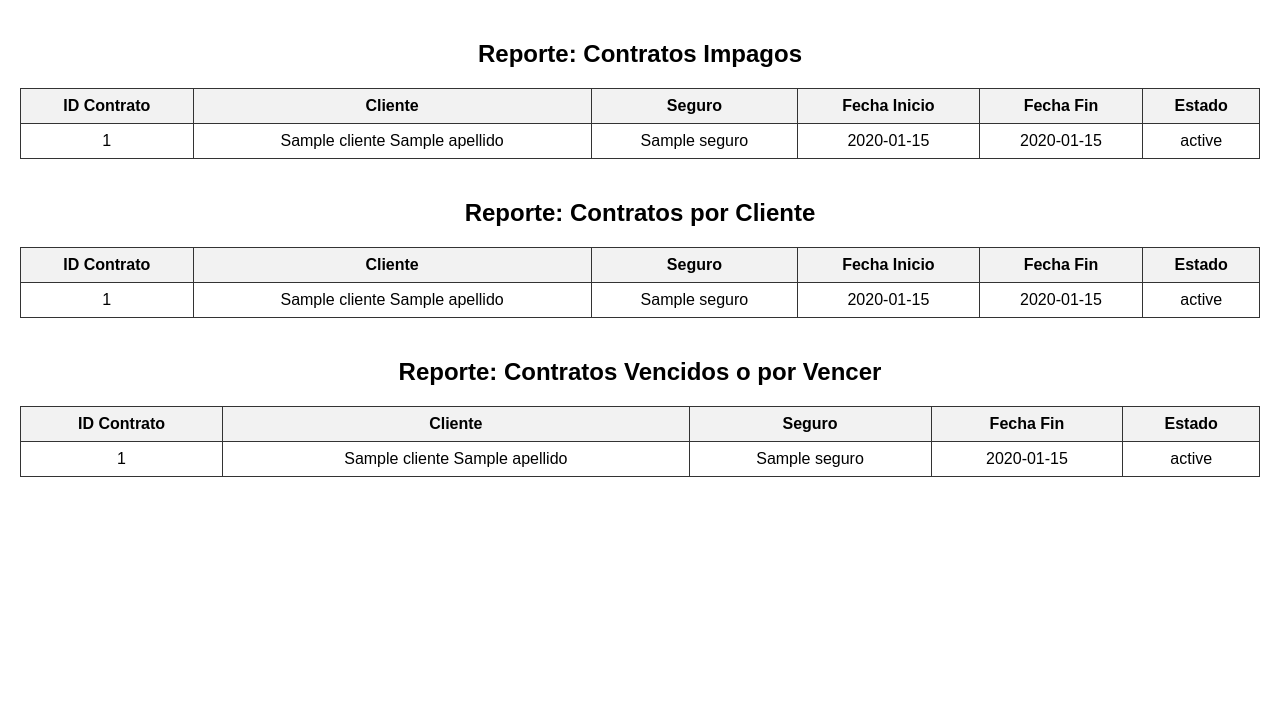
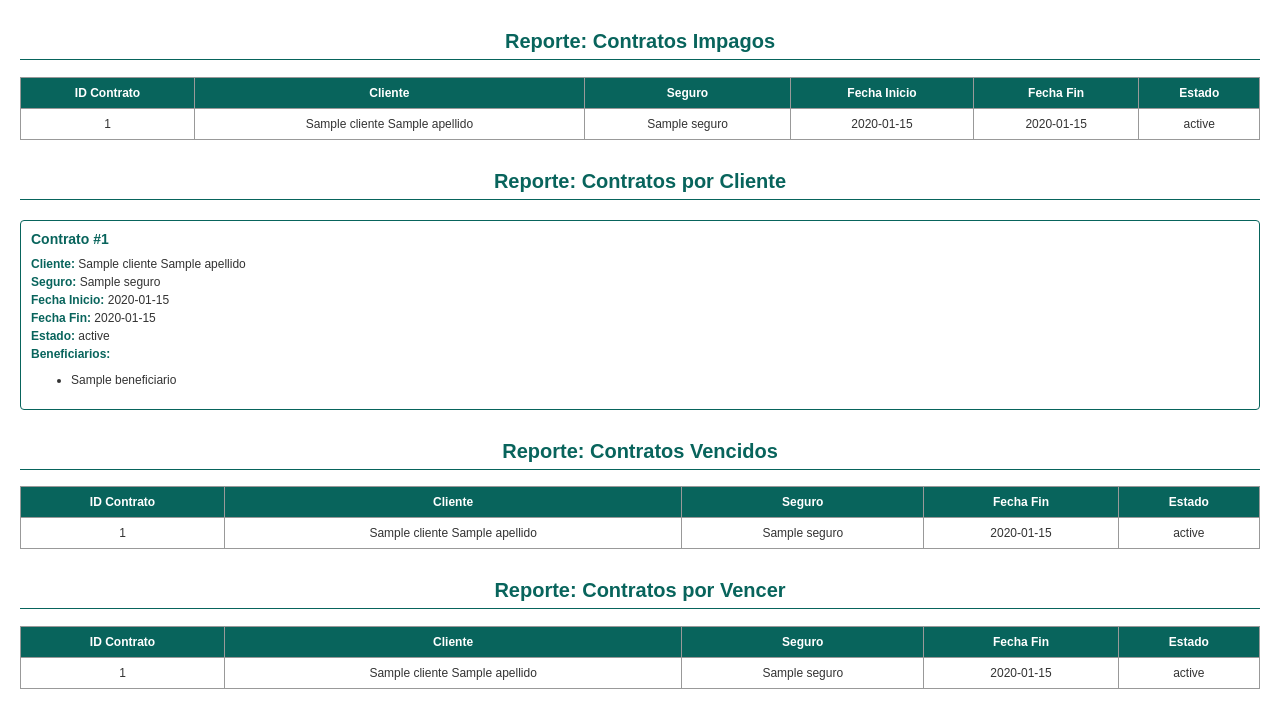
Before and after one commit to IsmaelSailema20/GestionSegurosBackend, a Spring app: template src/main/resources/templates/ReportesPlantilla.html in a window 1280 px wide. Shown: the top 728 px of the page. Run offline with Thymeleaf, Linux system fonts and the light colour scheme; the template is opened without the code that fills it: most values are stand-ins (such as "Sample title", 1, 10 or a date in 2020); data that the repository does not hold is empty; some of the project's set-up classes (security, data sources, template engines, error pages and the like) are left out, and stand-ins take their place.

Commit message:
reportes general y por agente de contratos

```diff
--- a/src/main/java/com/app/seguros/AplicacionSeguros/Config/SecurityConfig.java
+++ b/src/main/java/com/app/seguros/AplicacionSeguros/Config/SecurityConfig.java
@@ -45,7 +45,7 @@ public class SecurityConfig {
                                 .requestMatchers( "/Tarjetas/**").hasAuthority(Rol.Cliente.name())
                                 //.requestMatchers("/Pagos/**").hasAnyAuthority(Rol.Administrador.name(), Rol.Agente.name(),Rol.Cliente.name())
                                 .requestMatchers("/Pagos/**").permitAll()
-                                .requestMatchers("/pdf/Reportes").permitAll()
+                                .requestMatchers("/pdf/Reportes/**").permitAll()
                                 .anyRequest().authenticated()
                         )
                 .sessionManagement( sessionManager->
--- a/src/main/java/com/app/seguros/AplicacionSeguros/Services/ReportesPdfService.java
+++ b/src/main/java/com/app/seguros/AplicacionSeguros/Services/ReportesPdfService.java
@@ -25,10 +25,12 @@ public class ReportesPdfService {
     public byte[] generarContratoPdf(
             List<ContratoRespuestaDTO> listaImpagos,
             List<ContratoRespuestaDTO> listaPorCliente,
-            List<ContratoRespuestaDTO> listaVencidos
+            List<ContratoRespuestaDTO> listaVencidos,
+            List<ContratoRespuestaDTO> listaPorVencer
     ) throws Exception {
         // 1) Preparar el contexto Thymeleaf
         Context ctx = new Context();
+        ctx.setVariable("contratosPorVencer", listaPorVencer);
         ctx.setVariable("contratosImpagos", listaImpagos);
         ctx.setVariable("contratosPorCliente", listaPorCliente);
         ctx.setVariable("contratosVencidos", listaVencidos);
--- a/src/main/resources/templates/ReportesPlantilla.html
+++ b/src/main/resources/templates/ReportesPlantilla.html
@@ -3,21 +3,65 @@
 <head>
   <meta charset="UTF-8"/>
   <style>
-    body { font-family: Arial, sans-serif; margin: 20px; }
-    h2 { text-align: center; margin-top: 40px; }
+    body {
+      font-family: Arial, sans-serif;
+      margin: 20px;
+      color: #333333;
+      background-color: #ffffff;
+    }
+
+    h2 {
+      text-align: center;
+      margin-top: 30px;
+      font-size: 20px;
+      color: #08645c;
+      border-bottom: 1px solid #08645c;
+      padding-bottom: 6px;
+    }
+
     table {
       width: 100%;
       border-collapse: collapse;
+      margin-top: 15px;
+    }
+
+    th, td {
+      border: 1px solid #999999;
+      padding: 8px;
+      text-align: center;
+      font-size: 12px;
+    }
+
+    th {
+      background-color: #08645c;
+      color: #ffffff;
+    }
+
+    .card-container {
       margin-top: 20px;
+    }
+
+    .card {
+      border: 1px solid #08645c;
+      border-radius: 4px;
+      padding: 10px;
+      margin-bottom: 15px;
+      font-size: 12px;
       page-break-inside: avoid;
     }
-    th, td {
-      border: 1px solid #333;
-      padding: 8px;
-      text-align: center;
+
+    .card h3 {
+      margin: 0 0 10px 0;
+      font-size: 14px;
+      color: #08645c;
     }
-    th {
-      background-color: #f2f2f2;
+
+    .card p {
+      margin: 4px 0;
+    }
+
+    strong {
+      color: #08645c;
     }
   </style>
 </head>
@@ -53,33 +97,31 @@
 <!-- CONTRATOS POR CLIENTE -->
 <div th:if="${contratosPorCliente != null and !contratosPorCliente.isEmpty()}">
   <h2>Reporte: Contratos por Cliente</h2>
-  <table>
-    <thead>
-    <tr>
-      <th>ID Contrato</th>
-      <th>Cliente</th>
-      <th>Seguro</th>
-      <th>Fecha Inicio</th>
-      <th>Fecha Fin</th>
-      <th>Estado</th>
-    </tr>
-    </thead>
-    <tbody>
-    <tr th:each="c : ${contratosPorCliente}">
-      <td th:text="${c.id}"></td>
-      <td th:text="${c.cliente.nombre + ' ' + c.cliente.apellido}"></td>
-      <td th:text="${c.seguro.nombre}"></td>
-      <td th:text="${#dates.format(c.fechaInicio, 'yyyy-MM-dd')}"></td>
-      <td th:text="${#dates.format(c.fechaFin, 'yyyy-MM-dd')}"></td>
-      <td th:text="${c.estado}"></td>
-    </tr>
-    </tbody>
-  </table>
+
+  <div class="card-container">
+    <div th:each="c : ${contratosPorCliente}" class="card">
+      <h3>Contrato #<span th:text="${c.id}"></span></h3>
+      <p><strong>Cliente:</strong> <span th:text="${c.cliente.nombre + ' ' + c.cliente.apellido}"></span></p>
+      <p><strong>Seguro:</strong> <span th:text="${c.seguro.nombre}"></span></p>
+      <p><strong>Fecha Inicio:</strong> <span th:text="${#dates.format(c.fechaInicio, 'yyyy-MM-dd')}"></span></p>
+      <p><strong>Fecha Fin:</strong> <span th:text="${#dates.format(c.fechaFin, 'yyyy-MM-dd')}"></span></p>
+      <p><strong>Estado:</strong> <span th:text="${c.estado}"></span></p>
+      <div th:if="${c.beneficiarios != null and !c.beneficiarios.isEmpty()}">
+        <p><strong>Beneficiarios:</strong></p>
+        <ul>
+          <li th:each="b : ${c.beneficiarios}">
+            <span th:text="${b.nombre}"></span>
+          </li>
+        </ul>
+      </div>
+
+    </div>
+  </div>
 </div>
 
-<!-- CONTRATOS VENCIDOS O POR VENCER -->
+<!-- CONTRATOS VENCIDOS -->
 <div th:if="${contratosVencidos != null and !contratosVencidos.isEmpty()}">
-  <h2>Reporte: Contratos Vencidos o por Vencer</h2>
+  <h2>Reporte: Contratos Vencidos</h2>
   <table>
     <thead>
     <tr>
@@ -102,5 +144,30 @@
   </table>
 </div>
 
+<!-- CONTRATOS POR VENCER -->
+<div th:if="${contratosPorVencer != null and !contratosPorVencer.isEmpty()}">
+  <h2>Reporte: Contratos por Vencer</h2>
+  <table>
+    <thead>
+    <tr>
+      <th>ID Contrato</th>
+      <th>Cliente</th>
+      <th>Seguro</th>
+      <th>Fecha Fin</th>
+      <th>Estado</th>
+    </tr>
+    </thead>
+    <tbody>
+    <tr th:each="c : ${contratosPorVencer}">
+      <td th:text="${c.id}"></td>
+      <td th:text="${c.cliente.nombre + ' ' + c.cliente.apellido}"></td>
+      <td th:text="${c.seguro.nombre}"></td>
+      <td th:text="${#dates.format(c.fechaFin, 'yyyy-MM-dd')}"></td>
+      <td th:text="${c.estado}"></td>
+    </tr>
+    </tbody>
+  </table>
+</div>
+
 </body>
 </html>
```
Also changed, not shown: src/main/java/com/app/seguros/AplicacionSeguros/Controllers/PdfController.java (+17 -1 lines), src/main/java/com/app/seguros/AplicacionSeguros/Repositories/ContratoRepository.java (+49 -6 lines), src/main/java/com/app/seguros/AplicacionSeguros/Services/ContratoService.java (+54 -6 lines).
